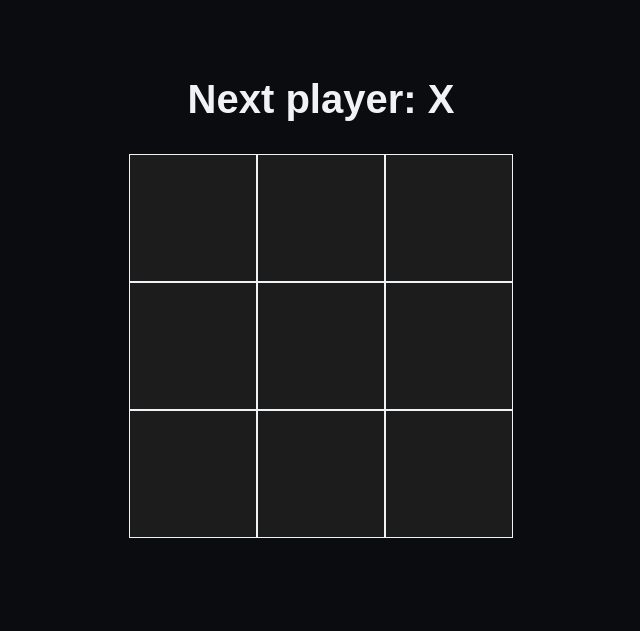
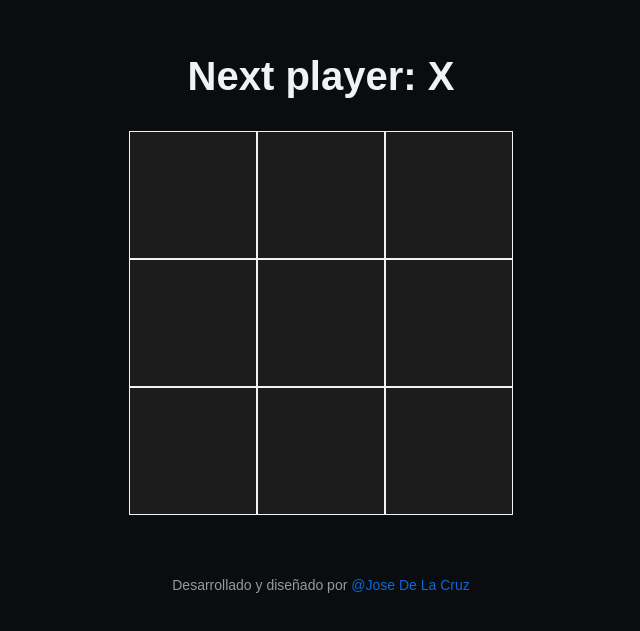
Before and after one commit to jdelacruzv/tic-tac-toe, a React (Vite) app: page / in a window 1280 px wide. Shown: the part 101-732 px from the top of the page, without its empty margins (319-959 px from the left). Built offline with nearby package versions, Linux system fonts and the light colour scheme.

Commit message:
Footer component added.

```diff
--- a/src/App.jsx
+++ b/src/App.jsx
@@ -1,8 +1,12 @@
 import Board from './components/Board'
+import Footer from './components/Footer'
 
 function App() {
   return (
-    <Board />
+    <>
+      <Board />
+      <Footer />
+    </>
   )
 }
 
--- /dev/null
+++ b/src/components/Footer.jsx
@@ -0,0 +1,11 @@
+import style from "./Footer.module.css";
+
+const Footer = () => (
+	<footer className={style.footer}>
+		<p>Desarrollado y diseñado por
+			<a href="https://github.com/jdelacruzv/" target="_blank"> @Jose De La Cruz</a>
+		</p>
+	</footer>
+);
+
+export default Footer;
--- /dev/null
+++ b/src/components/Footer.module.css
@@ -0,0 +1,10 @@
+.footer {
+  text-align: center;
+  font-size: 14px;
+  color:rgb(151, 153, 155);
+  margin-top: 30px;
+}
+.footer p a {
+  color: #0969da;
+  text-decoration: none;
+}
--- a/src/index.css
+++ b/src/index.css
@@ -1,26 +1,12 @@
-/* * {
-  margin: 0;
-  padding: 0;
-  box-sizing: border-box;
-}
-
-body {
-  font: 14px "Century Gothic", Futura, sans-serif;
-  background-color: #0a0c10;
-  color: #f0f3f6;
-} */
-
 * {
   margin: 0;
   padding: 0;
   box-sizing: border-box;
 }
-
 html, body, #root {
   width: 100%;
   height: 100%;
 }
-
 body {
   font: 14px "Century Gothic", Futura, sans-serif;
   background-color: #0a0c10;
@@ -29,21 +15,19 @@ body {
   justify-content: center;
   align-items: center;
 }
-
 #root {
   display: flex;
+  flex-direction: column;
   justify-content: center;
   align-items: center;
   width: 100%;
   height: 100vh;
 }
-
 @media (max-width: 768px) {
   body {
     font-size: 12px;
   }
 }
-
 @media (max-width: 480px) {
   body {
     font-size: 10px;
--- a/vite.config.js
+++ b/vite.config.js
@@ -1,8 +1,24 @@
+// vite.config.js
 import { defineConfig } from 'vite'
 import react from '@vitejs/plugin-react'
 
-// https://vitejs.dev/config/
 export default defineConfig({
-	plugins: [react()],
-  base: '/tic-tac-toe/'
-});
+  plugins: [react()],
+  server: {
+    // Esto permite que el servidor escuche en todas las interfaces de red
+    host: true,
+    // Opcional: define un puerto específico si el 5173 te da problemas
+    // port: 3000,
+  }
+})
+
+
+
+// import { defineConfig } from 'vite'
+// import react from '@vitejs/plugin-react'
+
+// // https://vitejs.dev/config/
+// export default defineConfig({
+// 	plugins: [react()],
+//   base: '/tic-tac-toe/'
+// });
```
